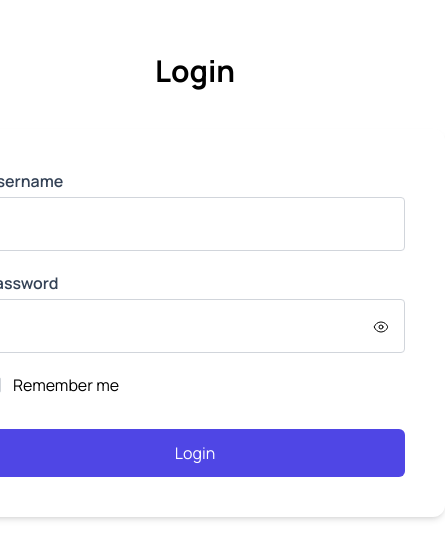
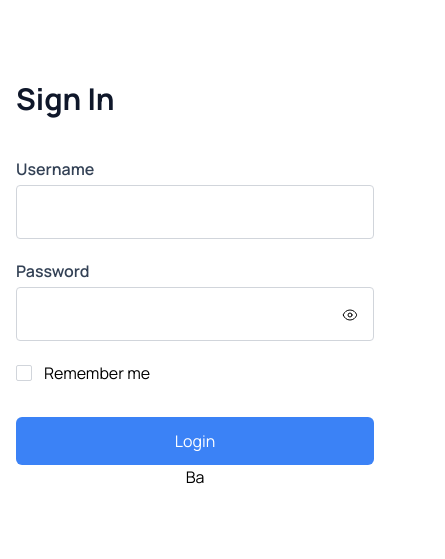
Before and after one commit to michaeldpw/carhub, a Next.js app: page /account/login in a window 390 px wide. Shown: the part 137-696 px from the top of the page, 445 px wide, since content can reach past the window. Built offline with nearby package versions, Linux system fonts and the light colour scheme.

Commit message:
login fix

```diff
--- a/components/Checkbox.tsx
+++ b/components/Checkbox.tsx
@@ -1,15 +1,14 @@
 import React, { useState } from 'react'
 
-const Checkbox = ({ label, name, disabled }: any) => {
+const Checkbox = ({ label, name, disabled, onChange }: any) => {
     const [isChecked, setIsChecked] = useState(false);
     return (
-        <label className='cursor-pointer flex items-center'>
+        <label className='cursor-pointer flex items-center w-fit'>
             <input type="checkbox"
                 name={name}
-                checked={isChecked}
                 disabled={disabled}
-                onChange={() => setIsChecked(!isChecked)}
-                className='cursor-pointer appearance-none w-4 h-4 border border-gray-300 hover:border-indigo-700 rounded-sm checked:bg-indigo-700 checked:border-indigo-700' />
+                onChange={onChange}
+                className='cursor-pointer appearance-none w-4 h-4 border border-gray-300 hover:border-blue-500 rounded-sm checked:bg-blue-500 checked:border-blue-500' />
             <span className='ml-3'>{label}</span>
         </label>
 
--- a/components/Form.tsx
+++ b/components/Form.tsx
@@ -1,28 +1,64 @@
-import React from 'react'
+import React, { useState } from 'react'
 import { Checkbox, CustomButton, Input } from '.';
-import { EyeIcon } from '@heroicons/react/24/outline';
+import { EyeIcon, EyeSlashIcon } from '@heroicons/react/24/outline';
 
 const Form = ({ fields, onSubmit }: any) => {
+    const [formValues, setFormValues] = useState({} as any);
+    const [formErrors, setFormErrors] = useState({});
+    const handleChange = (event: any) => {
+        console.log(event);
+        const { name, value, type, checked } = event.target;
+        const newValue = type === 'checkbox' ? checked : value;
+        setFormValues((prevValues: any) => ({ ...prevValues, [name]: newValue }));
+        setFormErrors((prevErrors) => ({ ...prevErrors, [name]: '' }));
+    }
     const handleSubmit = (event: any) => {
         event.preventDefault();
-        // Perform form submission logic here
-        onSubmit();
+        const isValid = validateForm();
+        console.log(formValues);
+        if (isValid) {
+            onSubmit(formValues);
+        }
     };
+
+    const validateForm = () => {
+        let isValid = true;
+        const newErrors = {} as any;
+
+        fields.forEach((field: any) => {
+            if (field.required && !formValues[field.name]) {
+                newErrors[field.name] = 'This field is required';
+                isValid = false;
+            }
+        });
+
+        setFormErrors(newErrors);
+        return isValid;
+    };
+
     return (
         <form onSubmit={handleSubmit}>
             {fields.map((field: any) => {
                 const { type, ...rest } = field;
+                console.log(field);
                 switch (type) {
                     case 'text':
-                        return <Input key={rest.name} onChange={rest.onChange} {...rest} />;
+                        return <Input key={rest.name} {...rest} onChange={handleChange} />;
                     case 'password':
-                        return <Input key={rest.name} {...rest}>
-                            <button className='absolute top-4 right-3 hover:bg-slate-300 dark:hover:bg-slate-500 p-1 rounded-sm dark:focus:bg-slate-600'>
-                                <EyeIcon width={16} height={16} />
+                        const [visible, setVisible] = useState(false)
+                        return <Input key={rest.name} {...rest} onChange={handleChange} type={visible ? 'text' : 'password'} >
+                            <button className='absolute top-4 right-3 hover:bg-slate-300 dark:hover:bg-slate-500 p-1 rounded-sm dark:focus:bg-slate-600'
+                                onClick={() => setVisible(!visible)}>
+                                {
+                                    visible ? <EyeSlashIcon
+                                        width={16}
+                                        height={16} /> : <EyeIcon width={16} height={16} />
+                                }
+
                             </button>
                         </Input>;
                     case 'checkbox':
-                        return <Checkbox key={rest.name} {...rest} />;
+                        return <Checkbox key={rest.name} {...rest} onChange={handleChange} />;
                     case 'select':
                         return <div>Not implemented yet</div>
                     // return <SelectInput key={rest.name} {...rest} />;
@@ -31,7 +67,7 @@ const Form = ({ fields, onSubmit }: any) => {
                         return null;
                 }
             })}
-            <CustomButton title="Login" btnType='submit' containerStyles='bg-indigo-600 text-white rounded-md mt-8 w-full focus:ring focus:ring-indigo-300 hover:bg-indigo-700 active:bg-indigo-900'>
+            <CustomButton title="Login" btnType='submit' containerStyles='bg-blue-500 text-white rounded-md mt-8 w-full focus:ring focus:ring-indigo-300 hover:bg-blue-600 active:bg-blue-700'>
             </CustomButton>
         </form>
     )
--- a/components/Input.tsx
+++ b/components/Input.tsx
@@ -1,6 +1,7 @@
 import React, { Children, useState } from 'react'
 
-const Input = ({ children, label, id, name, type, placeholder, value, className, onChange, error }: any) => {
+const Input = ({ children, label, id, name, type, placeholder, className, onChange, error }: any) => {
+
     return (
         <React.Fragment>
             <label htmlFor={name} className='block mb-1 text-slate-700 dark:text-white font-semibold'>{label}</label>
@@ -11,8 +12,7 @@ const Input = ({ children, label, id, name, type, placeholder, value, className,
                     type={type}
                     placeholder={placeholder}
                     onChange={onChange}
-                    value={value}
-                    className={`m-w-full dark:shadow-none appearance-none border-solid border border-gray-300 outline-none rounded w-full py-4 px-4 text-gray-700 dark:text-white leading-tight focus:ring focus:ring-indigo-200 focus:border-indigo-200 mb-5 transition ${className}`}
+                    className={`m-w-full dark:shadow-none appearance-none border-solid border border-gray-300 outline-none rounded w-full py-4 px-4 text-gray-700 dark:text-white leading-tight focus:ring focus:ring-blue-200 focus:border-blue-300 mb-5 transition ${className}`}
                     style={error && { border: 'solid 1px red' }}
                 />
                 {children}
--- a/pages/account/login.tsx
+++ b/pages/account/login.tsx
@@ -10,27 +10,21 @@ const login = () => {
     const formFields = [
         { type: 'text', label: 'Username', name: 'username', value: '', onChange: handleChange },
         { type: 'password', label: 'Password', name: 'password', value: '', onChange: handleChange },
-        { type: 'checkbox', label: 'Remember me', name: 'remember me', checked: false, onChange: handleChange },
+        { type: 'checkbox', label: 'Remember me', name: 'rememberMe', checked: false, onChange: handleChange },
         // Add more field objects as needed
     ];
-    const [isPasswordHidden, setIsPasswordHidden] = useState(true)
+
     return (
         <div className='m-auto flex flex-col justify-center items-center h-screen'>
-            <h1 className='text-3xl font-bold mb-10'>Login</h1>
-            <div className='p-10 shadow-md rounded-xl w-[500px]'>
-                <Form fields={formFields} onSubmit={handleChange}>
+            <div className='px-[16px] w-full flex flex-col justify-center items-center'>
 
-                </Form>
-                {/* <Input id="username" name="username" type="text" label="Username" />
-                <Input id="password" name="password" type={isPasswordHidden ? 'password' : 'text'} label="Password">
-                    <button className='absolute top-4 right-3 hover:bg-slate-300 dark:hover:bg-slate-500 p-1 rounded-sm dark:focus:bg-slate-600' onClick={() => setIsPasswordHidden(!isPasswordHidden)}>
-                        <EyeIcon width={16} height={16} />
-                    </button>
-                </Input>
-                <Checkbox label="Remember me" name="remember me" />
-                <CustomButton title="Login" btnType='submit' containerStyles='bg-indigo-600 text-white rounded-md mt-8 w-full focus:ring focus:ring-indigo-300 hover:bg-indigo-700 active:bg-indigo-900'>
-                </CustomButton> */}
+                <div className='sm:p-10 shadow-md max-sm:shadow-none rounded-xl w-full sm:w-[500px]'>
+                    <h1 className='text-3xl text-slate-900 dark:text-gray-300 font-bold mb-10 self-start dark:pl-10'>Sign In</h1>
+                    <Form fields={formFields} onSubmit={handleChange}></Form>
+                </div>
+
             </div>
+            <div>Ba</div>
         </div>
     )
 }
```
